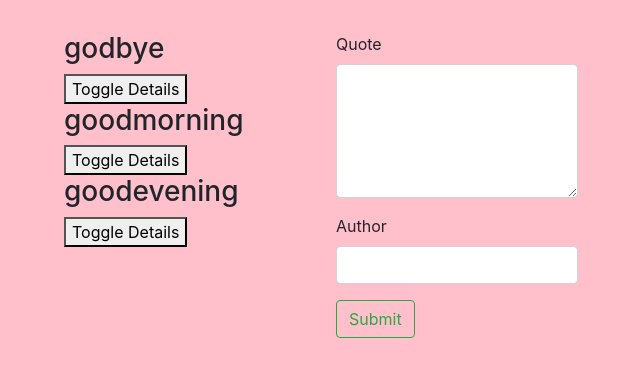
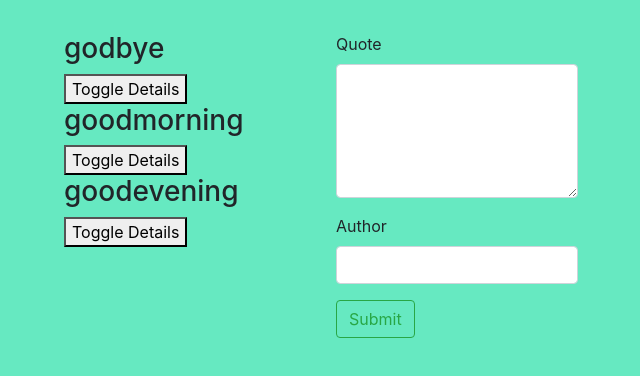
Before and after one commit to jmusau62-gmail/QUOTES, an Angular app: page / in a window 1280 px wide. Shown: the top 376 px of the page, without its empty margins (319-959 px from the left). Built offline with nearby package versions, Linux system fonts and the light colour scheme.

Commit message:
css styling

```diff
--- a/src/styles.css
+++ b/src/styles.css
@@ -5,7 +5,7 @@
 body {
     padding: 2em 23em;
     background:pink;
-    background: pink;
+    background: rgb(102, 233, 193);
 }
 u{
   color: green;
```
